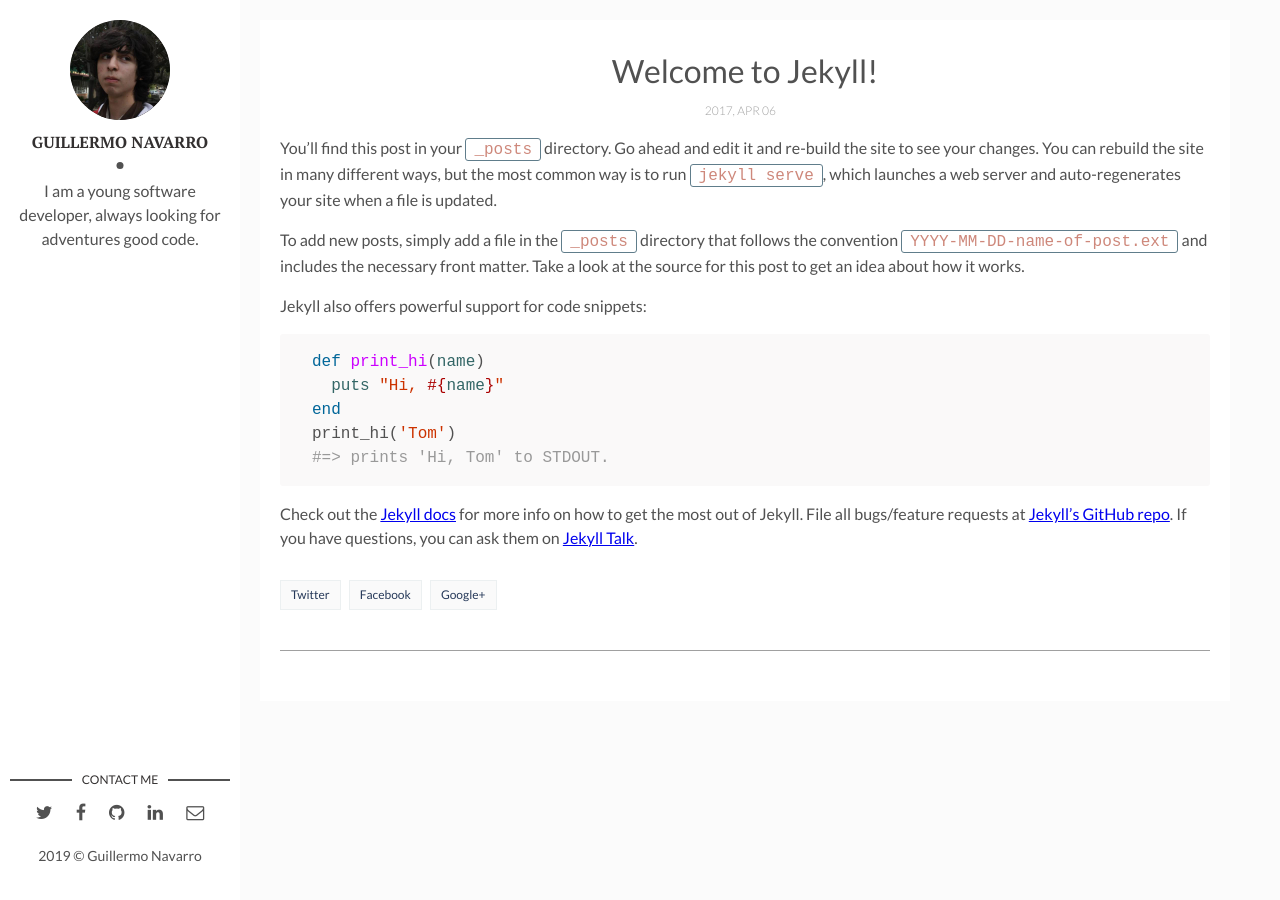
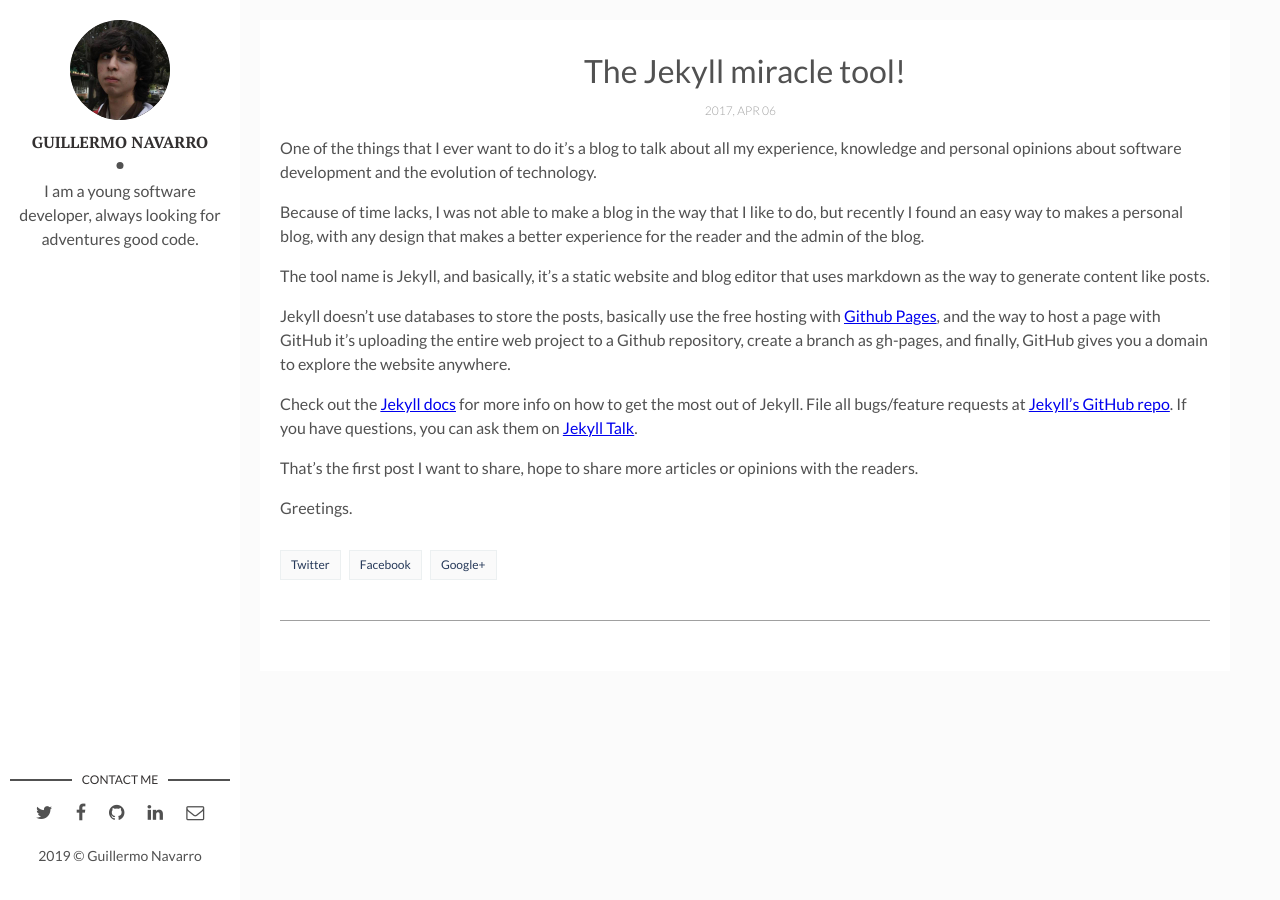
Before and after one commit to guille1194/suspicious-solution, a Jekyll site: the page built from _posts/2017-04-06-welcome-to-jekyll.markdown, in a window 1280 px wide. Built offline with Jekyll 4.4.1, drawn with Linux system fonts in a browser that asks for light colours; comment, search, counter and statistics services are not loaded.

Commit message:
Update 2017-04-06-welcome-to-jekyll.markdown

```diff
--- a/_posts/2017-04-06-welcome-to-jekyll.markdown
+++ b/_posts/2017-04-06-welcome-to-jekyll.markdown
@@ -1,26 +1,28 @@
 ---
 layout: post
-title: "Welcome to Jekyll!"
-date: 2017-04-06 13:32:20 +0300
-description: You’ll find this post in your `_posts` directory. Go ahead and edit it and re-build the site to see your changes. # Add post description (optional)
-img:  # Add image post (optional)
+title: The Jekyll miracle tool!
+date: '2017-04-06 13:32:20 +0300'
+description: >-
+  You’ll find this post in your `_posts` directory. Go ahead and edit it and
+  re-build the site to see your changes.
+img: null
+published: true
 ---
-You’ll find this post in your `_posts` directory. Go ahead and edit it and re-build the site to see your changes. You can rebuild the site in many different ways, but the most common way is to run `jekyll serve`, which launches a web server and auto-regenerates your site when a file is updated.
+One of the things that I ever want to do it's a blog to talk about all my experience, knowledge and personal opinions about software development and the evolution of technology.
 
-To add new posts, simply add a file in the `_posts` directory that follows the convention `YYYY-MM-DD-name-of-post.ext` and includes the necessary front matter. Take a look at the source for this post to get an idea about how it works.
+Because of time lacks, I was not able to make a blog in the way that I like to do, but recently I found an easy way to makes a personal blog, with any design that makes a better experience for the reader and the admin of the blog.
 
-Jekyll also offers powerful support for code snippets:
+The tool name is Jekyll, and basically, it's a static website and blog editor that uses markdown as the way to generate content like posts.
 
-{% highlight ruby %}
-def print_hi(name)
-  puts "Hi, #{name}"
-end
-print_hi('Tom')
-#=> prints 'Hi, Tom' to STDOUT.
-{% endhighlight %}
+Jekyll doesn't use databases to store the posts, basically use the free hosting with [Github Pages][gh-pages], and the way to host a page with GitHub it's uploading the entire web project to a Github repository, create a branch as gh-pages, and finally, GitHub gives you a domain to explore the website anywhere.
 
 Check out the [Jekyll docs][jekyll-docs] for more info on how to get the most out of Jekyll. File all bugs/feature requests at [Jekyll’s GitHub repo][jekyll-gh]. If you have questions, you can ask them on [Jekyll Talk][jekyll-talk].
+
+That's the first post I want to share, hope to share more articles or opinions with the readers.
+
+Greetings.
 
 [jekyll-docs]: https://jekyllrb.com/docs/home
 [jekyll-gh]:   https://github.com/jekyll/jekyll
 [jekyll-talk]: https://talk.jekyllrb.com/
+[gh-pages]: https://pages.github.com
```
